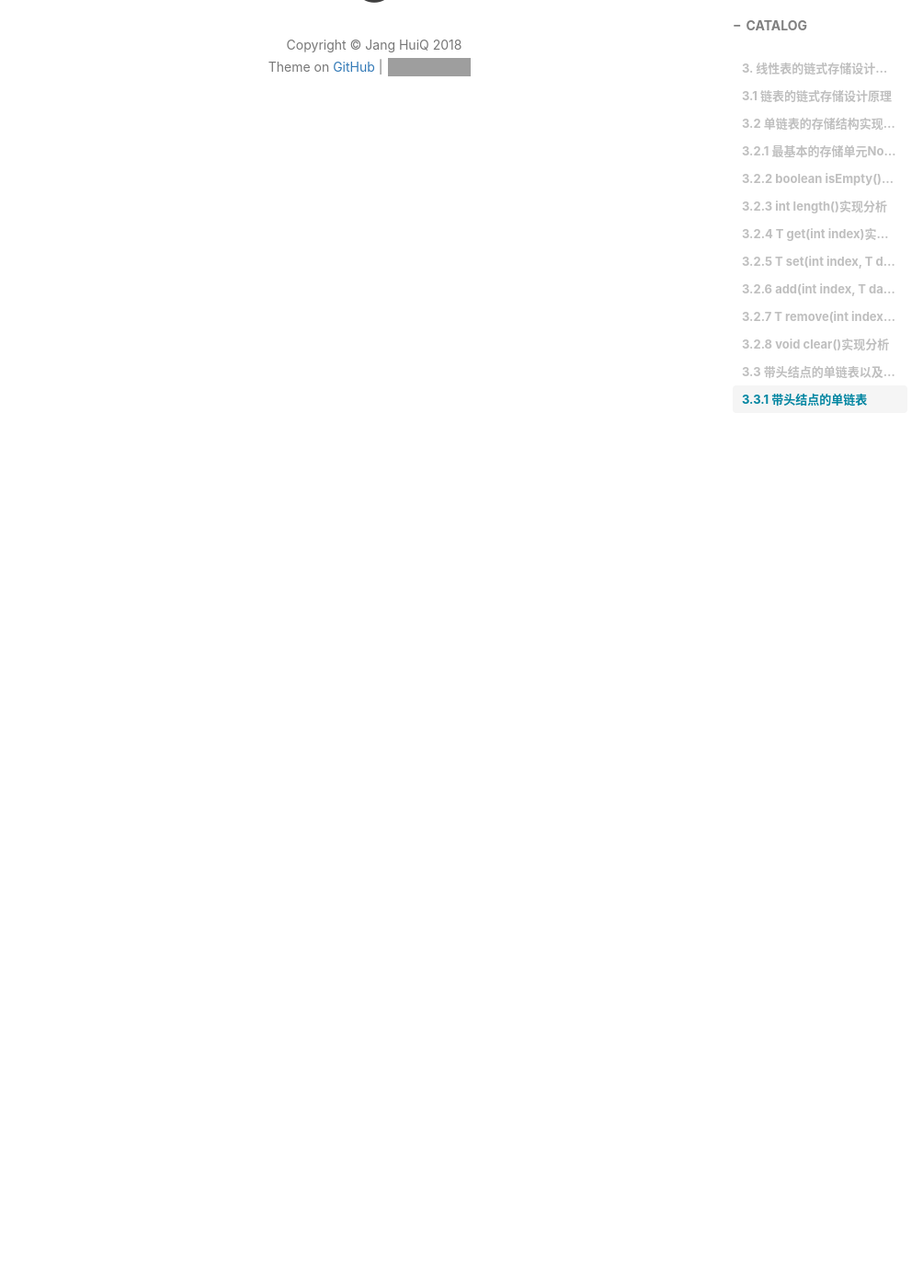
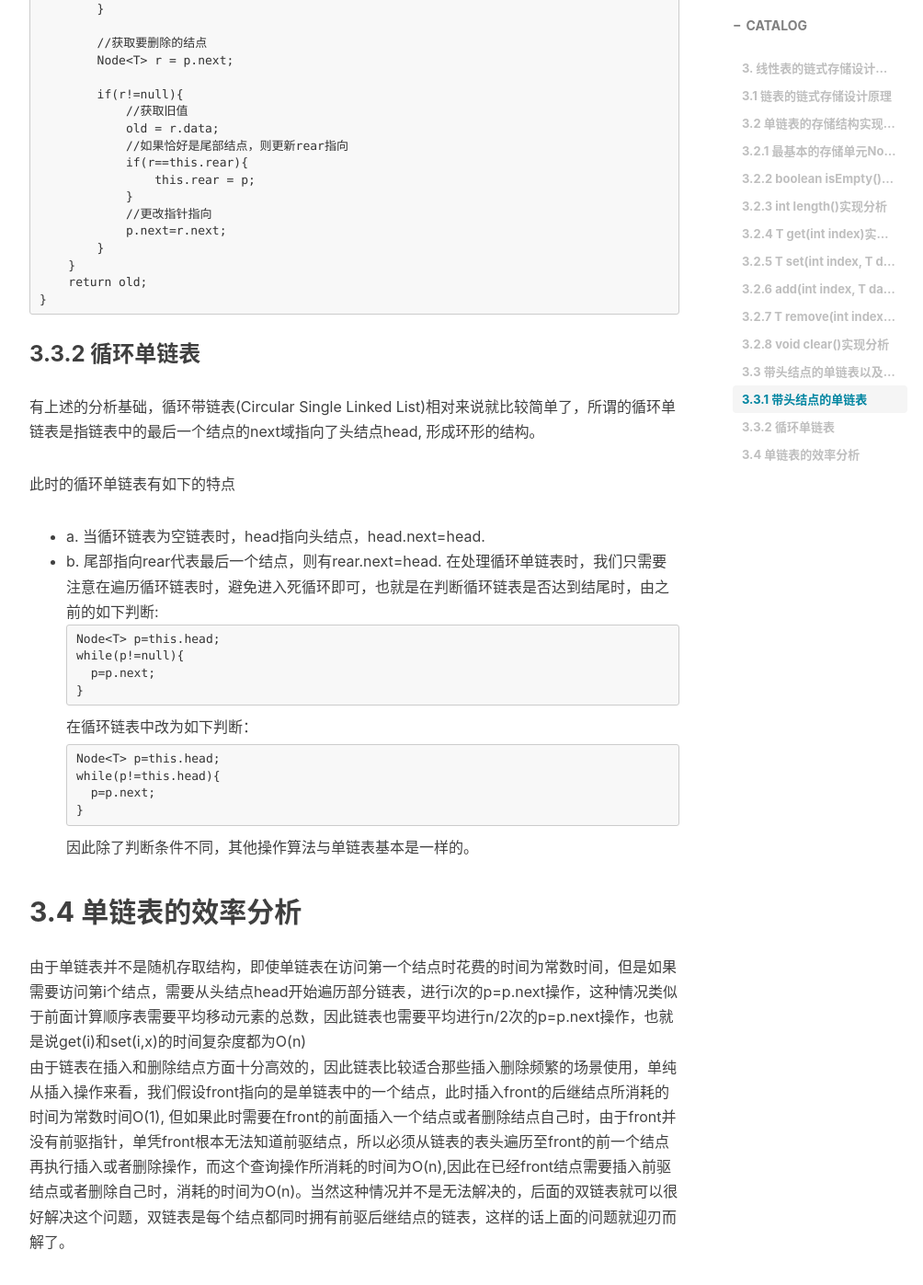
Before and after one commit to jangzc/jangzc.github.io, a Jekyll site: the page built from _posts/2018-08-02-链表.md, in a window 1280 px wide and 1400 px high, scrolled down 7920 px. Shown: the top 1397 px of the window at 92% size, without its empty margins (233-1237 px from the left). Built offline with Jekyll 4.4.1, drawn with Linux system fonts in a browser that asks for light colours; nearby versions of some CDN libraries; comment, search, counter and statistics services are not loaded; some of the changed text lies outside the part shown; grey boxes are pictures that could not be loaded.

Commit message:
Update 2018-08-02-链表.md

````diff
--- a/_posts/2018-08-02-链表.md
+++ b/_posts/2018-08-02-链表.md
@@ -294,3 +294,61 @@ public boolean add(int index, T data){
     return true;
 }
 ```
+最后在看看删除的代码实现，由于删除和插入的逻辑和之前不带头结点的单链表分析过的原理是一样的，主要注意遍历的其实结点变化就行。
+```
+public T remove(int index){
+    T old=null;
+
+    //无需区分头删除或中间删除或尾部删除的情况
+    if(index>=0){
+        Node<T> p = this.head;
+        int j=0;
+        //查找需要删除位置的前一个结点
+        while(p.next!=null && j<index){
+            p=p.next;
+            j++;
+        }
+
+        //获取要删除的结点
+        Node<T> r = p.next;
+
+        if(r!=null){
+            //获取旧值
+            old = r.data;
+            //如果恰好是尾部结点，则更新rear指向
+            if(r==this.rear){
+                this.rear = p;
+            }
+            //更改指针指向
+            p.next=r.next;
+        }
+    }
+    return old;
+}
+```
+
+### 3.3.2 循环单链表
+有上述的分析基础，循环带链表(Circular Single Linked List)相对来说就比较简单了，所谓的循环单链表是指链表中的最后一个结点的next域指向了头结点head, 形成环形的结构。
+
+此时的循环单链表有如下的特点
+* a. 当循环链表为空链表时，head指向头结点，head.next=head.
+* b. 尾部指向rear代表最后一个结点，则有rear.next=head.
+在处理循环单链表时，我们只需要注意在遍历循环链表时，避免进入死循环即可，也就是在判断循环链表是否达到结尾时，由之前的如下判断:
+```
+Node<T> p=this.head;
+while(p!=null){
+    p=p.next;
+}
+```
+在循环链表中改为如下判断：
+```
+Node<T> p=this.head;
+while(p!=this.head){
+    p=p.next;
+}
+```
+因此除了判断条件不同，其他操作算法与单链表基本是一样的。
+
+## 3.4 单链表的效率分析<br>
+由于单链表并不是随机存取结构，即使单链表在访问第一个结点时花费的时间为常数时间，但是如果需要访问第i个结点，需要从头结点head开始遍历部分链表，进行i次的p=p.next操作，这种情况类似于前面计算顺序表需要平均移动元素的总数，因此链表也需要平均进行n/2次的p=p.next操作，也就是说get(i)和set(i,x)的时间复杂度都为O(n)<br>
+由于链表在插入和删除结点方面十分高效的，因此链表比较适合那些插入删除频繁的场景使用，单纯从插入操作来看，我们假设front指向的是单链表中的一个结点，此时插入front的后继结点所消耗的时间为常数时间O(1), 但如果此时需要在front的前面插入一个结点或者删除结点自己时，由于front并没有前驱指针，单凭front根本无法知道前驱结点，所以必须从链表的表头遍历至front的前一个结点再执行插入或者删除操作，而这个查询操作所消耗的时间为O(n),因此在已经front结点需要插入前驱结点或者删除自己时，消耗的时间为O(n)。当然这种情况并不是无法解决的，后面的双链表就可以很好解决这个问题，双链表是每个结点都同时拥有前驱后继结点的链表，这样的话上面的问题就迎刃而解了。
````
